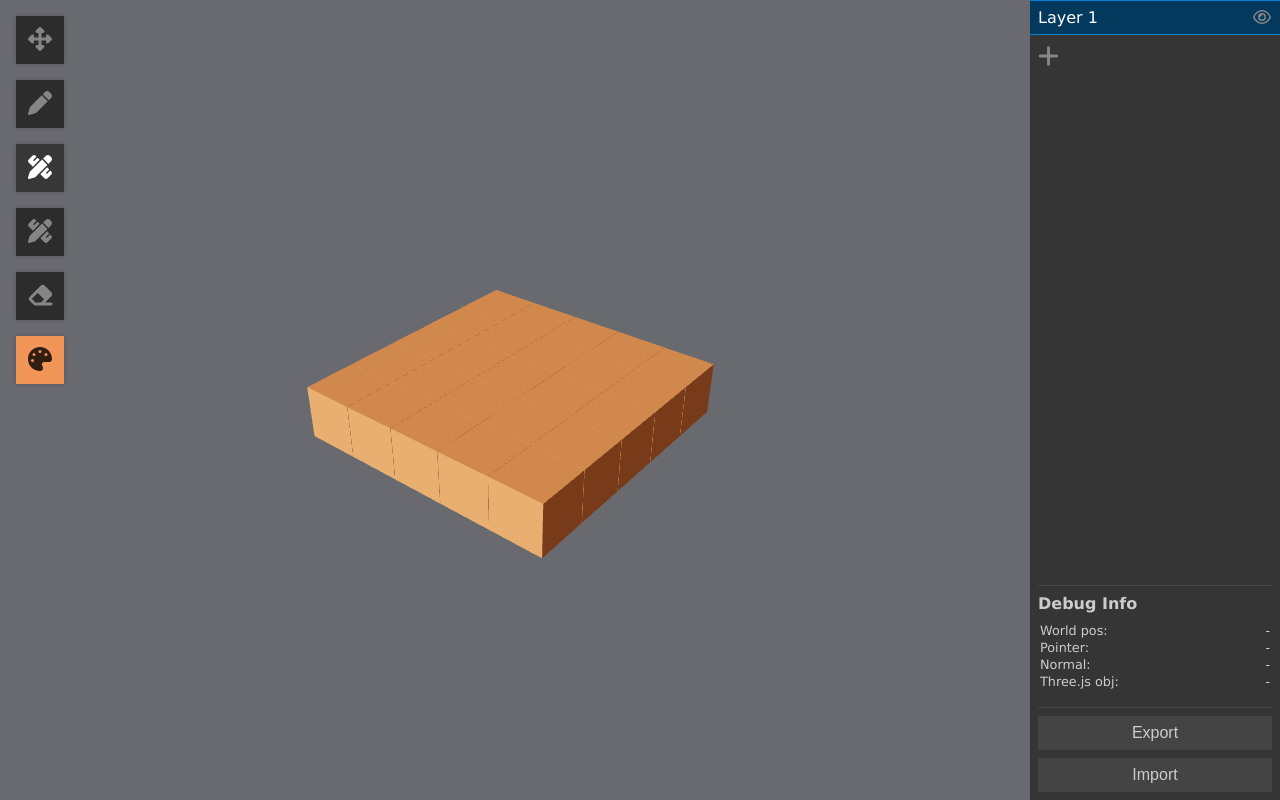
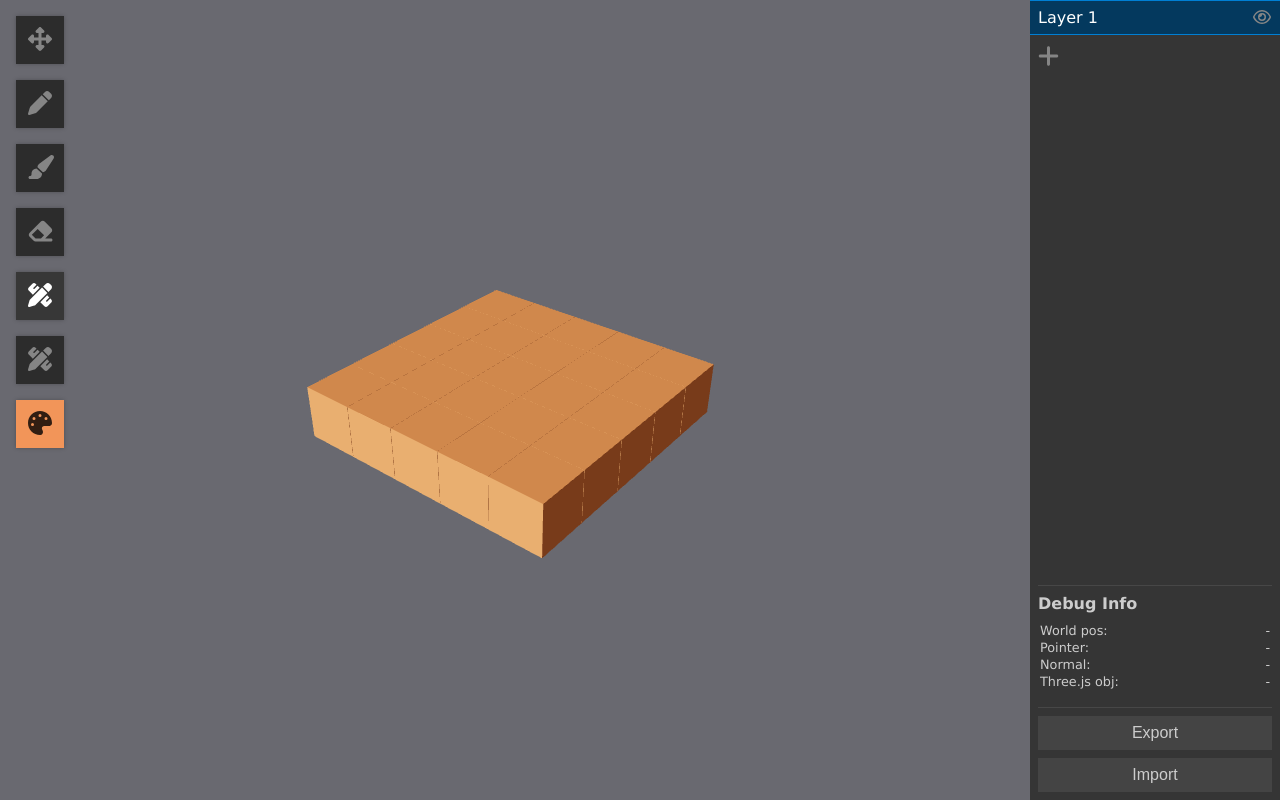
Before and after one commit to interphx/vox-editor, a React (Create React App) app: page / in a window 1280 px wide. Built offline with nearby package versions, Linux system fonts and the light colour scheme.

Commit message:
Paint tool added

```diff
--- a/src/tools/index.ts
+++ b/src/tools/index.ts
@@ -2,8 +2,9 @@ import { eraser } from './eraser';
 import { extruder } from './extruder';
 import { pencil } from './pencil';
 
-import { faEraser, faPen, faPenRuler, faUpDownLeftRight } from '@fortawesome/free-solid-svg-icons';
+import { faEraser, faPaintbrush, faPen, faPenRuler, faUpDownLeftRight } from '@fortawesome/free-solid-svg-icons';
 import { cameraMovement } from './camera-movement';
+import { paint } from './paint';
 import { planeExtruder } from './plane-extruder';
 
 export const tools = [
@@ -18,6 +19,16 @@ export const tools = [
         icon: faPen
     },
     {
+        id: 'paint',
+        tool: paint,
+        icon: faPaintbrush
+    },
+    {
+        id: 'eraser',
+        tool: eraser,
+        icon: faEraser
+    },
+    {
         id: 'extruder',
         tool: extruder,
         icon: faPenRuler
@@ -26,11 +37,6 @@ export const tools = [
         id: 'plane-extruder',
         tool: planeExtruder,
         icon: faPenRuler
-    },
-    {
-        id: 'eraser',
-        tool: eraser,
-        icon: faEraser
     }
 ] as const;
 
--- /dev/null
+++ b/src/tools/paint.tsx
@@ -0,0 +1,42 @@
+import { Vector3 } from 'three';
+import { Tool } from '../ui/interaction';
+import { PointerInteractionEvent } from '../ui/pointer-interaction-event';
+import { Vec3Dictionary } from '../utilities/vec3-dictionary';
+import { worldToVoxel } from '../utilities/vector';
+
+export const paint: Tool = (event, store, setGizmos) => {
+    if (!event.face || !event.worldPoint) return null;
+
+    const painted = new Vec3Dictionary<boolean>();
+
+    const history = store.getHistory();
+
+    const paint = (worldPos: Vector3, faceNormal: Vector3) => {
+        const project = history.getCurrent();
+        const voxelPos = worldToVoxel(worldPos, faceNormal);
+        if (painted.has(voxelPos)) return;
+        if (project.getBlock(voxelPos.x, voxelPos.y, voxelPos.z) === 0) return;
+        painted.set(voxelPos, true);
+        history.apply({
+            type: 'SetBlock',
+            structureId: store.selectedStructureId,
+            position: voxelPos,
+            blockId: store.selectedBlockId
+        });
+    };
+
+    paint(event.worldPoint, event.face.normal);
+
+    return {
+        move(event: PointerInteractionEvent) {
+            if (!event.face || !event.worldPoint) return;
+
+            const worldPos = event.worldPoint;
+            const faceNormal = event.face.normal;
+
+            paint(worldPos, faceNormal);
+        },
+
+        finish() {}
+    };
+};
```
